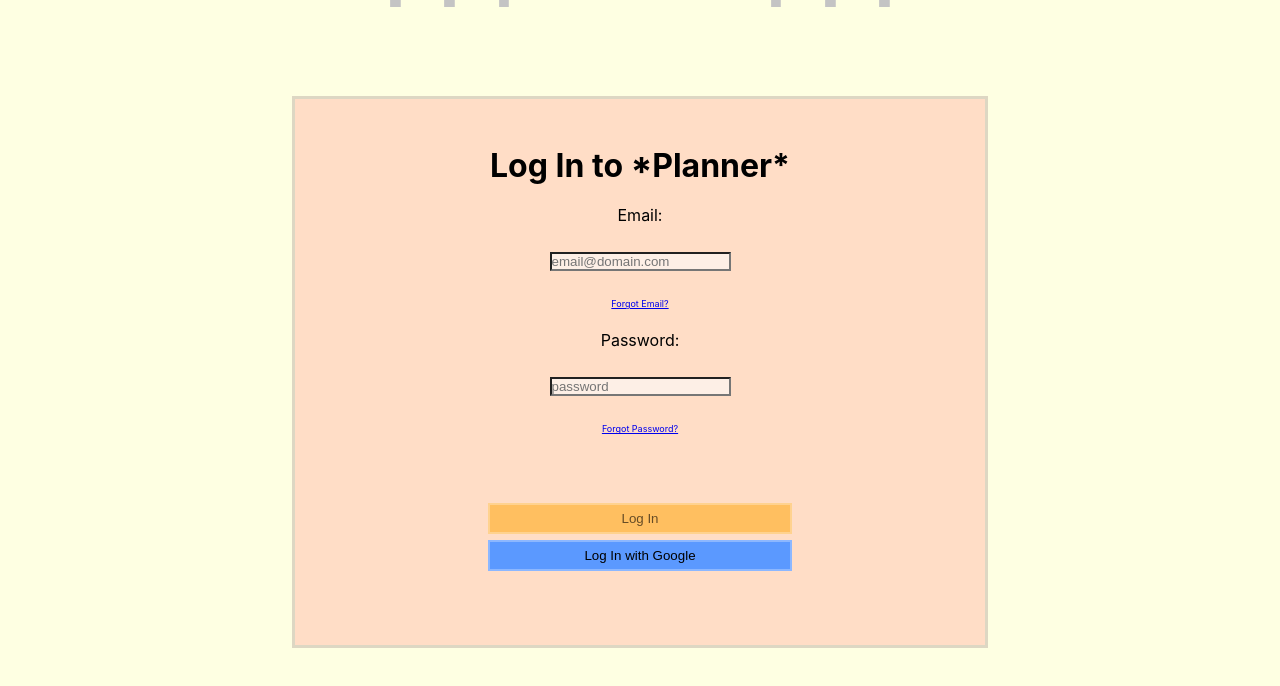
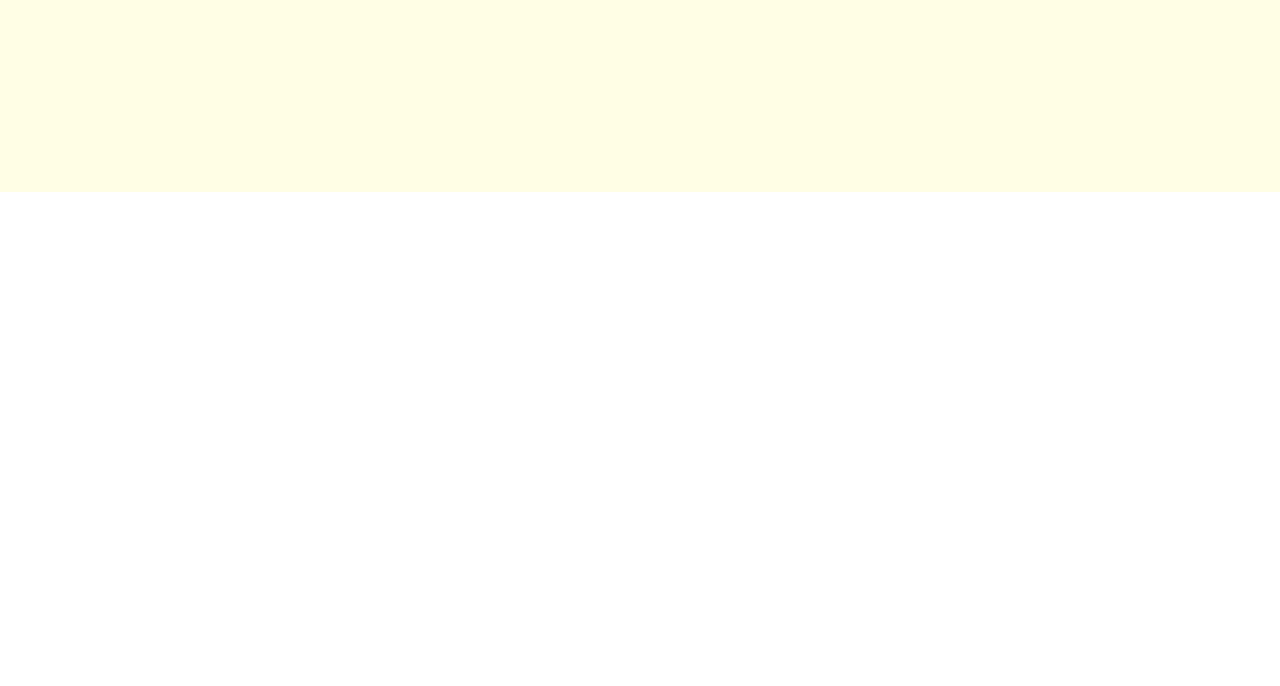
Before and after one commit to Bstuart77/Checklist_418, a React (Create React App) app: page / in a window 1280 px wide. Shown: the top 686 px of the page. Built offline with nearby package versions, Linux system fonts and the light colour scheme.

Commit message:
renamed classname for spiral pictures and commented out webpages

```diff
--- a/src/App.js
+++ b/src/App.js
@@ -5,11 +5,14 @@ import Login from './Login';
 function App() {
   return (
     <div className="App">
+
+
+      {/* <SignUp /> */}
+      {/* <Login/> */}
+
       {/* {<><img src="images/spiral.PNG" className='Spiral1' /><img src="images/spiral.PNG" className='Spiral2' /><img src="images/spiral.PNG" className='Spiral3' /><img src="images/spiral.PNG" className='Spiral4' /><img src="images/spiral.PNG" className='Spiral5' /><img src="images/spiral.PNG" className='Spiral6' /></> }
        */}
-      {/* <SignUp /> */}
-      <Login/>
-       {<><img src="images/spiral.PNG" className='Spiral1' /><img src="images/spiral.PNG" className='Spiral2' /><img src="images/spiral.PNG" className='Spiral3' /><img src="images/spiral.PNG" className='Spiral4' /><img src="images/spiral.PNG" className='Spiral5' /><img src="images/spiral.PNG" className='Spiral6' /></> }
+      {/* <img src="images/spiral.PNG" className='SignUpSpiral1' /><img src="images/spiral.PNG" className='SignUpSpiral2' /><img src="images/spiral.PNG" className='SignUpSpiral3' /><img src="images/spiral.PNG" className='SignUpSpiral4' /><img src="images/spiral.PNG" className='SignUpSpiral5' /><img src="images/spiral.PNG" className='SignUpSpiral6' /> */}
 
       {/* <Profile/>  */}
 
```
